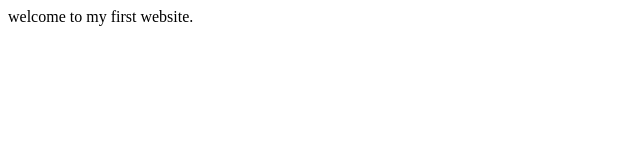
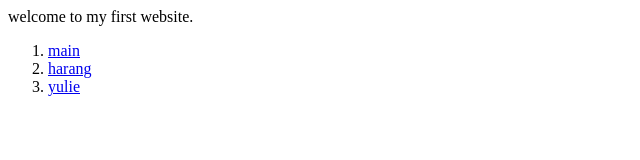
Before and after one commit to hakjaek/myfirstwebsite, a plain HTML site: page index.html in a window 1280 px wide. Shown: the whole page, without its empty margins (0-640 px from the left). Drawn offline with Linux system fonts and the light colour scheme.

Commit message:
index.html v2

```diff
--- a/index.html
+++ b/index.html
@@ -7,5 +7,10 @@
 
   <body>
     welcome to my first website.
+    <ol>
+      <li><a href="1.html">main</a></li>
+      <li><a href="2.html">harang</a></li>
+      <li><a href="3.html">yulie</a></li>
+    </ol>
   </body>
 </html>
```
